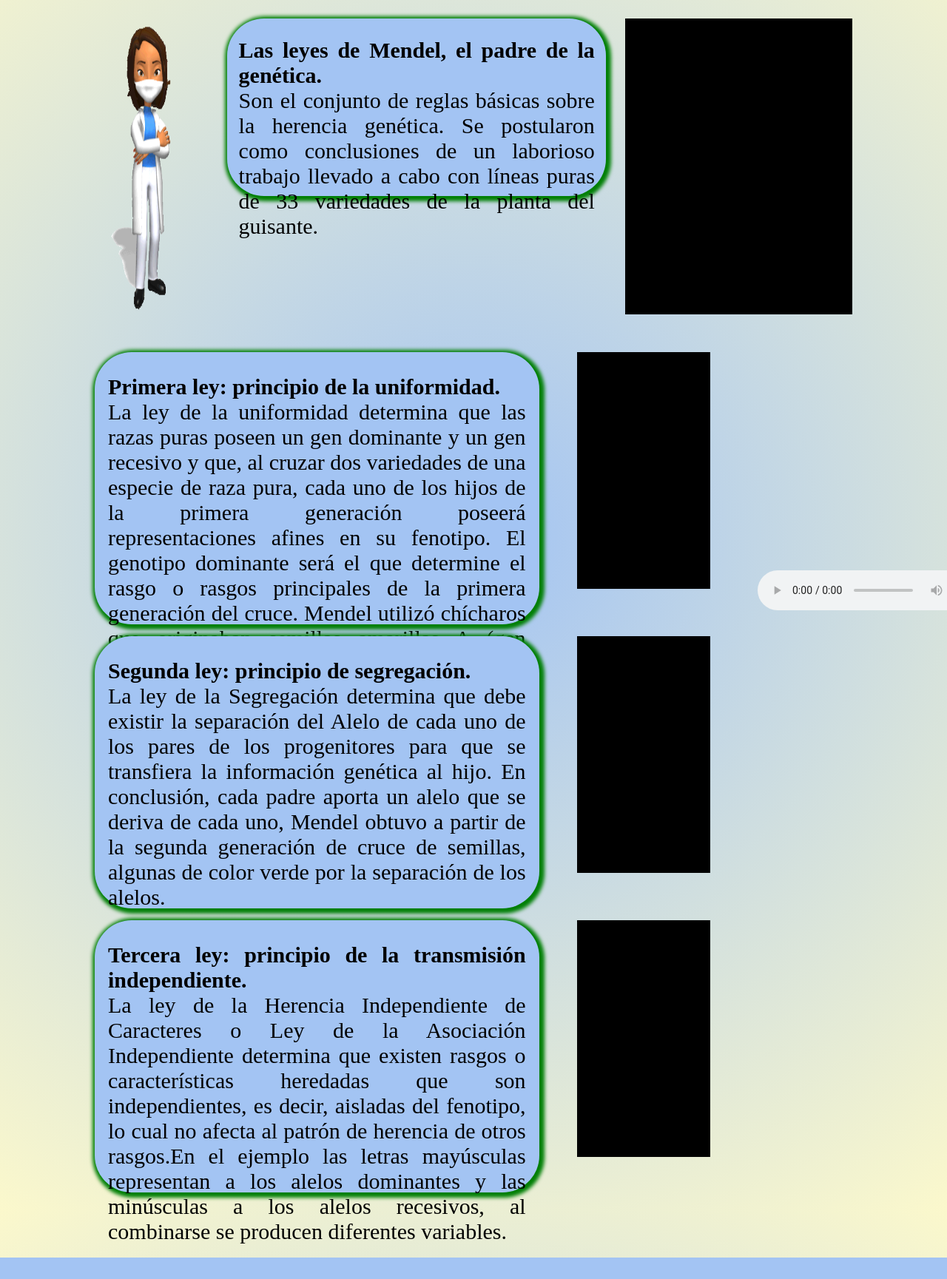
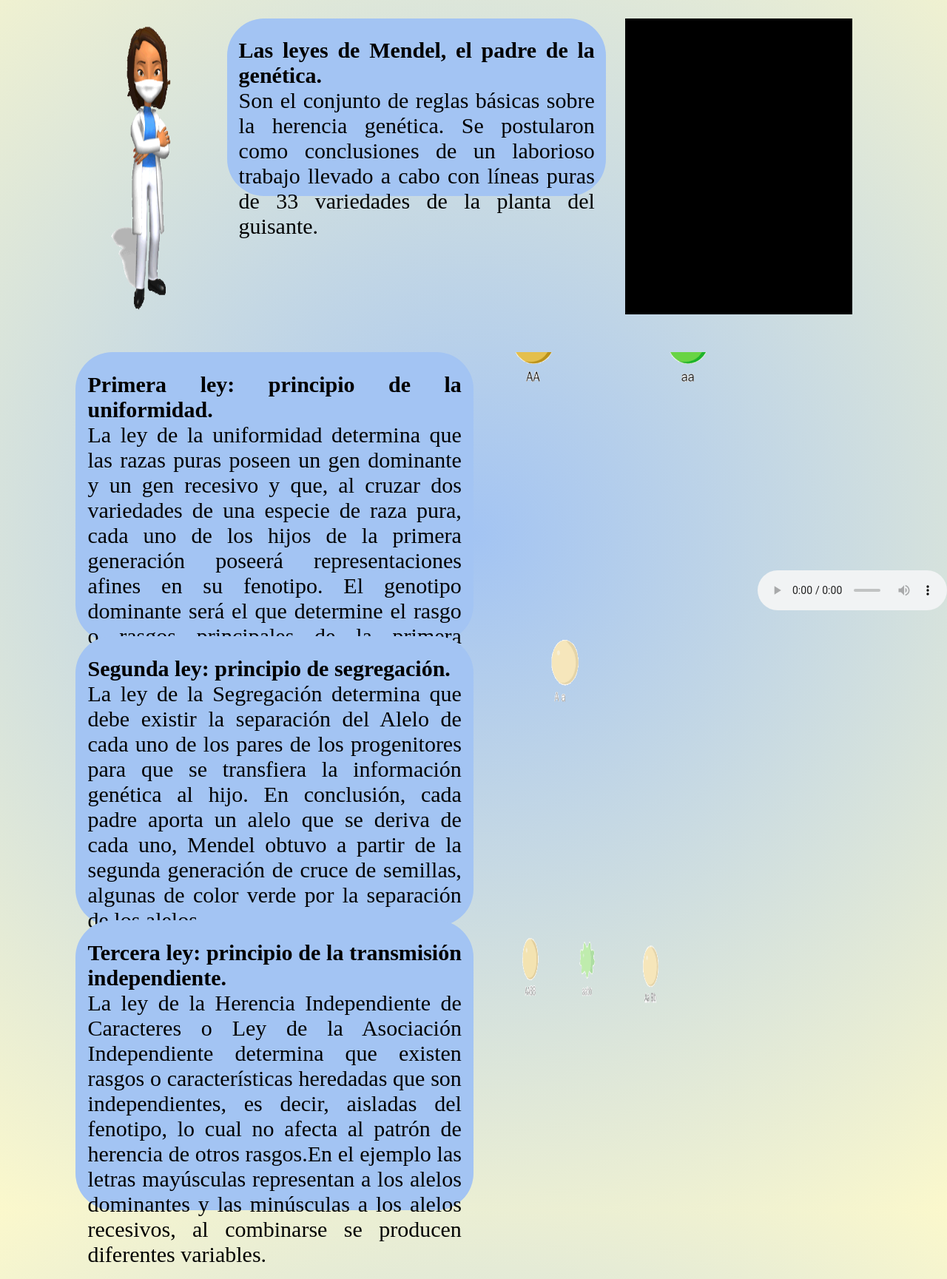
Before and after one commit to nicasop/mendelEncarta, a PHP site: page /leyes.html in a window 1280 px wide; the page is wider, and only the part inside the window is pictured. Shown: the part 186-1915 px from the top of that part at 74% size. Before the commit the page ends 1886 px from the top of that part, so only its background shows below. Run offline with PHP 8.4, Linux system fonts and the light colour scheme.

Commit message:
primer arreglo

```diff
--- a/css/estilosl.css
+++ b/css/estilosl.css
@@ -67,7 +67,7 @@ main{
     border-radius: 50px 50px 50px 50px;
 
     text-align: justify;
-    box-shadow: 2px 2px 5px 5px #017f05;
+    /* box-shadow: 2px 2px 5px 5px #017f05; */
 }
 .texto_intro p{
     padding: 3%;
@@ -98,13 +98,13 @@ main{
 }
 .primera_ley{
     margin: 2%;
-    margin-left: 10%;
+    margin-left: 8%;
     width: 50%;
-    height: 23rem;
+    height: 24.5rem;
     background-color: #A3C4F3;
     border-radius: 50px;
     text-align: justify;
-    box-shadow: 2px 2px 5px 5px #017f05;
+    /* box-shadow: 2px 2px 5px 5px #017f05; */
 }
 
 .primera_ley  p{
@@ -116,10 +116,10 @@ main{
 
 .primera_ley_img{
     margin: 2%;
-    width: 15%;
+    width: 25%;
     margin-right: 25%;
     height: 20rem;
-    background-color: black;
+    /* background-color: black; */
 }
 
 .primera_audio{
@@ -139,13 +139,13 @@ main{
 }
 .segunda_ley{
     margin: 2%;
-    margin-left: 10%;
+    margin-left: 8%;
     width: 50%;
-    height: 23rem;
+    height: 24.5rem;
     background-color: #A3C4F3;
     border-radius: 50px;
     text-align: justify;
-    box-shadow: 2px 2px 5px 5px #017f05;
+    /* box-shadow: 2px 2px 5px 5px #017f05; */
 }
 
 .segunda_ley  p{
@@ -157,10 +157,10 @@ main{
 
 .segunda_ley_img{
     margin: 2%;
-    width: 15%;
+    width: 25%;
     margin-right: 25%;
     height: 20rem;
-    background-color: black;
+    /* background-color: black; */
 }
 
 
@@ -177,13 +177,13 @@ main{
 }
 .tercera_ley{
     margin: 2%;
-    margin-left: 10%;
+    margin-left: 8%;
     width: 50%;
-    height: 23rem;
+    height: 24.5rem;
     background-color: #A3C4F3;
     border-radius: 50px;
     text-align: justify;
-    box-shadow: 2px 2px 5px 5px #017f05;
+    /* box-shadow: 2px 2px 5px 5px #017f05; */
 }
 
 .tercera_ley  p{
@@ -195,10 +195,10 @@ main{
 
 .tercera_ley_img{
     margin: 2%;
-    width: 15%;
+    width: 25%;
     margin-right: 25%;
     height: 20rem;
-    background-color: black;
+    /* background-color: black; */
 }
 .fantasma{
     margin-top: 5%;
--- a/datos.php
+++ b/datos.php
@@ -28,7 +28,10 @@
     </header>
     <section>
     <?php
-            $id =  $_REQUEST["id"];
+            $id = 1;
+            if (isset($_REQUEST["id"])){
+                $id =  $_REQUEST["id"];
+            }
 
             if ($id == 1){
                 echo   '<div class="divD">
@@ -56,6 +59,5 @@ Aute duis incididunt irure magna commodo cupidatat dolore do proident. Incididun
     <script src="https://ajax.googleapis.com/ajax/libs/jquery/3.5.1/jquery.min.js"></script>
 
     <script src="script/letras.js"></script>
-    <script type="text/javascript">
 </body>
 </html>
--- a/juega.php
+++ b/juega.php
@@ -30,7 +30,10 @@
     </header>
     <section>
         <?php
-            $id =  $_REQUEST["id"];
+            $id = 1;
+            if (isset($_REQUEST["id"])){
+                $id =  $_REQUEST["id"];
+            }
 
             if ($id == 1){
                 echo   '<iframe src ="https://es.educaplay.com/recursos-educativos/11490570-herencia_mendeliana.html">
--- a/leyes.html
+++ b/leyes.html
@@ -56,7 +56,7 @@
             </p>
         </div>
         <div class="primera_ley_img">
-
+                <img src="imagenes/priUniformidad.gif" style="width: 100%; height: 100%;">
         </div>
     </section>
     <section class="primera_audio">
@@ -83,7 +83,7 @@
             </p>
         </div>
         <div class="segunda_ley_img">
-
+                <img src="imagenes/prinSegrega.gif" style="width: 100%; height: 100%;">
         </div>
     </section>
 
@@ -103,7 +103,7 @@
             </p>
         </div>
         <div class="tercera_ley_img">
-
+                <img src="imagenes/prinTransIndepen.gif" style="width: 100%; height: 100%;">
         </div>
     </section>
     <div class="fantasma"></div>
--- a/videos.php
+++ b/videos.php
@@ -28,7 +28,10 @@
     </header>
     <section>
         <?php
-            $id =  $_REQUEST["id"];
+            $id = 1;
+            if (isset($_REQUEST["id"])){
+                $id =  $_REQUEST["id"];
+            }
 
             if ($id == 1){
                echo ' <iframe  src="https://www.youtube.com/embed/FR8cRbUxZFc" title="YouTube video player" frameborder="0" allow="accelerometer; autoplay; clipboard-write; encrypted-media; gyroscope; picture-in-picture" allowfullscreen></iframe>';
```
Also changed, not shown: imagenes/priUniformidad.gif (added), imagenes/prinSegrega.gif (added), imagenes/prinTransIndepen.gif (added).
